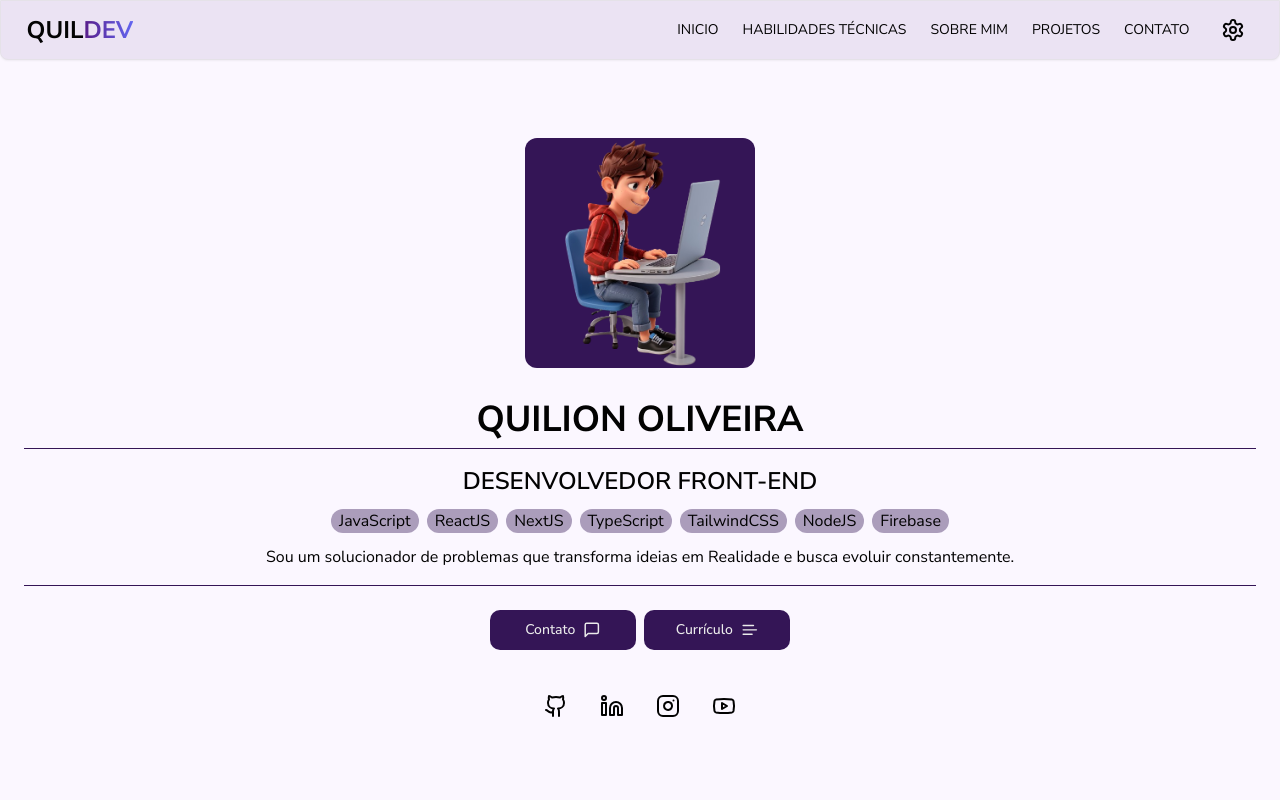
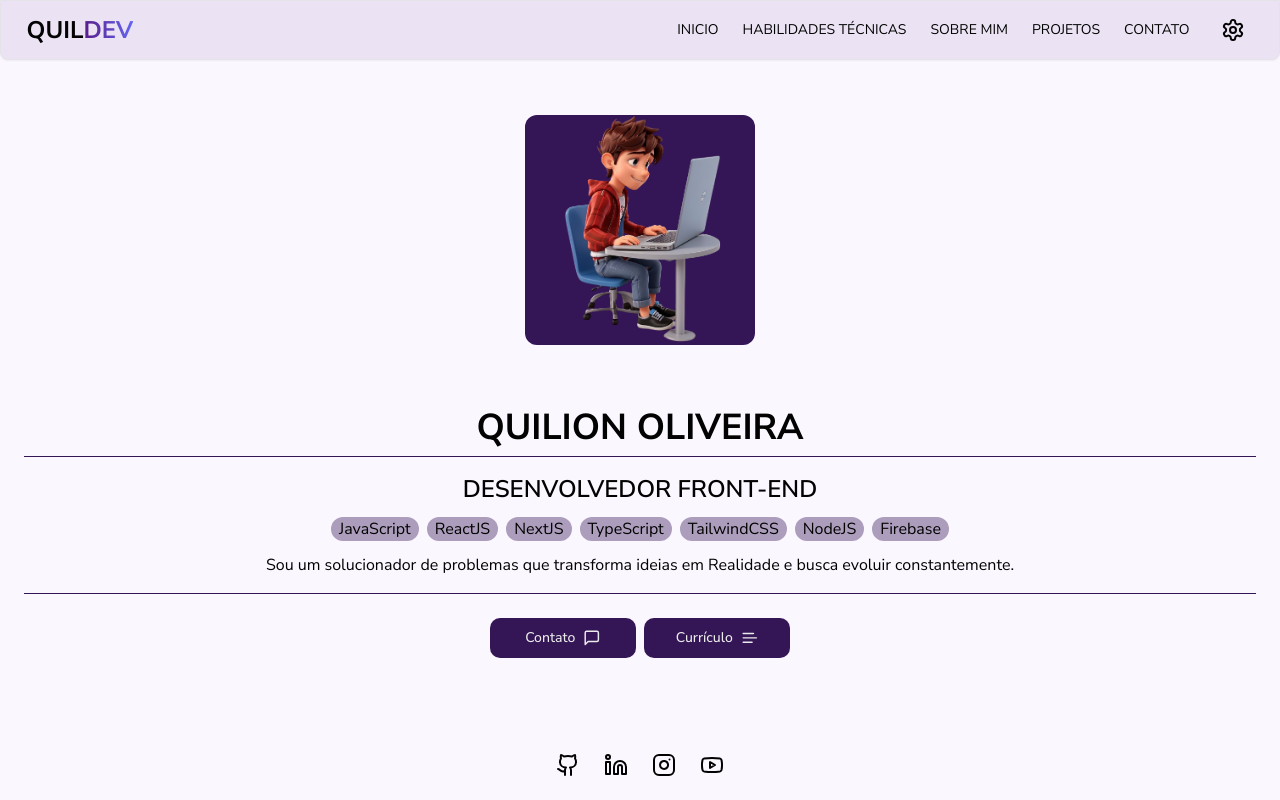
Before and after one commit to QuiLion7/quildev, a Next.js app: page / in a window 1280 px wide. Built offline with nearby package versions, Linux system fonts and the light colour scheme.

Commit message:
style: adjust display dimensions of elements in home page

```diff
--- a/src/app/page.tsx
+++ b/src/app/page.tsx
@@ -23,9 +23,9 @@ export default function Home() {
   ];
 
   return (
-    <div className="container flex min-h-[91.57vh] flex-col items-center justify-center p-0">
-      <div className="flex h-full w-full flex-col items-center justify-between">
-        <section className="flex h-full w-full flex-col items-center justify-center gap-4 p-0 md:justify-evenly md:p-4">
+    <div className="container flex h-full flex-col items-center justify-center p-0">
+      <div className="flex min-h-[91.57vh] w-full flex-col items-center justify-between">
+        <section className="flex h-full min-h-[81.57vh] w-full flex-col items-center justify-center gap-4 p-0 md:justify-evenly md:p-4">
           <div className="flex h-full max-h-[300px] w-full items-center justify-center p-2 md:w-auto">
             <div className="order-first flex h-[200px] w-[200px] items-center justify-center rounded-xl bg-primary duration-500 hover:bg-secondary-foreground/90 hover:duration-500 md:h-[230px] md:w-[230px]">
               <Image
@@ -84,7 +84,7 @@ export default function Home() {
             </div>
           </div>
         </section>
-        <section className="flex w-full flex-row items-center justify-center gap-4 p-4 md:order-none md:h-full md:w-[20%] md:gap-6">
+        <section className="mb-3 flex h-[40%] w-full flex-row items-end justify-center gap-4">
           <Link
             className="rounded-lg p-1 duration-300 hover:scale-125 hover:rounded-lg hover:bg-primary hover:text-secondary hover:duration-300"
             href="https://github.com/QuiLion7"
```
